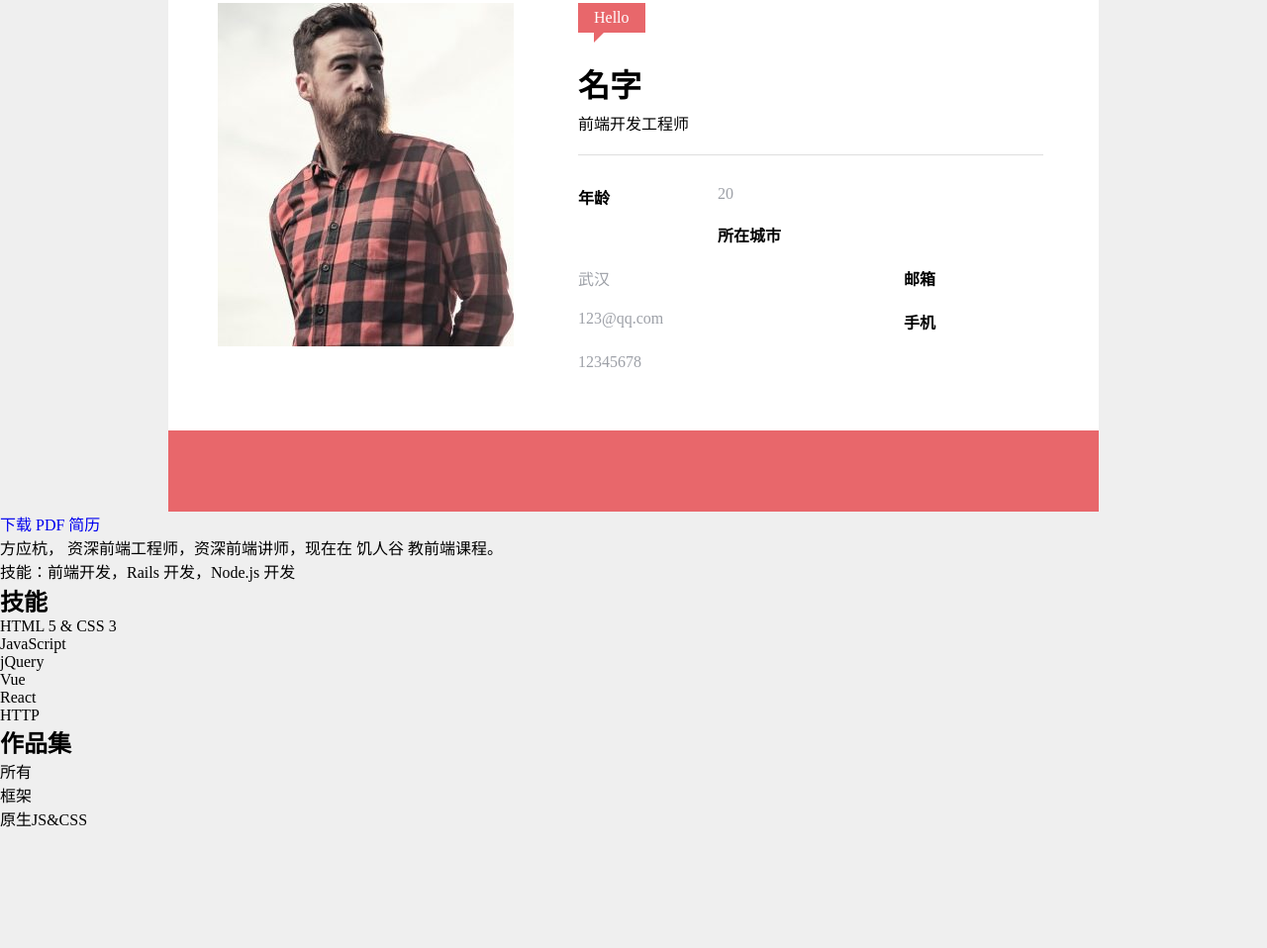
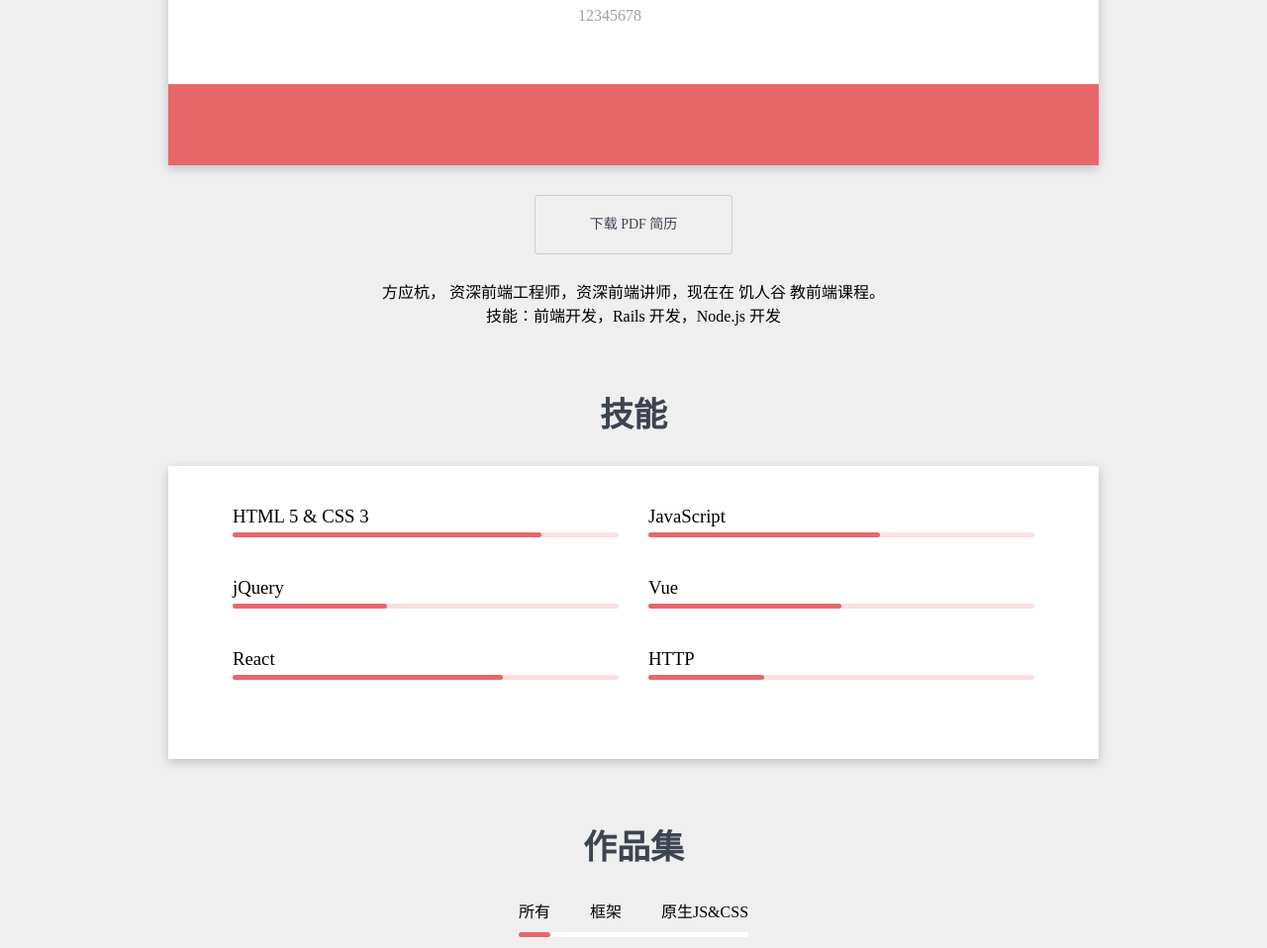
Before and after one commit to zzz-y/blog, a plain HTML site: page resume/index.html in a window 1280 px wide. Shown: the part 562-1520 px from the top of the page at 99% size. Before the commit the page ends 1401 px from the top, so only its background shows below. Drawn offline with Linux system fonts and the light colour scheme.

Commit message:
第12课 完成页面布局

```diff
--- a/resume/index.css
+++ b/resume/index.css
@@ -16,6 +16,14 @@ hr {
     height: 0;
     border: none;
     border-bottom: 1px solid #dedede;
+}
+
+ul, ol {
+    list-style: none;
+}
+
+h1, h2, h3, h4, h5, h6 {
+    font-weight: normal;
 }
 
 .clearfix::after {
@@ -88,8 +96,9 @@ hr {
 
 .userCard {
     max-width: 940px;
-    margin: 0 auto;
+    margin: -350px auto 0;
     background: #fff;
+    box-shadow: 0 3px 10px rgba(0, 0, 0, 0.2);
 }
 
 .userCard .text {
@@ -137,13 +146,15 @@ hr {
     margin-bottom: 10px;
 }
 
-.userCard .welcome .triangle {
+.userCard .welcome::after {
+    content: '';
     display: block;
     border: 10px solid transparent;
     border-top: 0;
     border-left-color: #e8676b;
     position: absolute;
     bottom: -10px;
+    left: 10px;
 }
 
 .userCard .summary {
@@ -154,18 +165,156 @@ hr {
     background: #e8676b;
     text-align: center;
 }
-.userCard > footer.media a{
+
+.userCard > footer.media a {
     display: inline-block;
     border-radius: 50%;
     margin: 20px 16px;
     padding: 6px;
 }
-.userCard > footer.media a:hover{
-    background: rgba(0,0,0,0.1);
+
+.userCard > footer.media a:hover {
+    background: rgba(0, 0, 0, 0.1);
 }
+
 .userCard > footer.media .icon {
     color: #fff;
     width: 30px;
     height: 30px;
     vertical-align: top;
 }
+
+.downloadResume-wrapper {
+    text-align: center;
+    margin-top: 30px;
+}
+
+.downloadResume {
+    font-size: 14px;
+    padding: 21px 55px;
+    line-height: 16px;
+    display: inline-block;
+    border: 1px solid #cdcdcd;
+    color: #3d4451;
+    border-radius: 3px;
+    transition: box-shadow 0.3s;
+    margin-bottom: 25px;
+}
+
+.downloadResume:hover {
+    box-shadow: 0 5px 10px 0 rgba(0, 0, 0, 0.5);
+}
+
+.selfIntroduction {
+    max-width: 940px;
+    margin: 0 auto;
+    text-align: center;
+}
+
+section.skills,
+section.portfolio {
+    padding-top: 70px;
+    max-width: 940px;
+    margin: 0 auto;
+}
+
+.section-title {
+    text-align: center;
+    color: #3d4451;
+    font-size: 34px;
+    line-height: 1.2;
+    font-weight: 600;
+    margin-bottom: 30px;
+}
+
+.skills ol {
+    padding: 40px 50px;
+    background: #fff;
+    box-shadow: 0 3px 10px rgba(0, 0, 0, 0.2);
+}
+
+.skills ol li {
+    float: left;
+    width: 50%;
+    margin-bottom: 40px;
+    box-sizing: border-box;
+    padding: 0 15px;
+}
+
+.skills .progressBar {
+    margin-top: 5px;
+    height: 5px;
+    background: #e8676b33;
+    border-radius: 2px;
+}
+
+.skills .progressBar .progress {
+    height: 100%;
+    width: 80%;
+    border-radius: 5px;
+    background: #e8676b;
+}
+
+.portfolio {
+    text-align: center;
+    padding-bottom: 80px;
+}
+
+.portfolio nav {
+    display: inline-block;
+    vertical-align: top;
+}
+
+.portfolio nav ol {
+    display: inline-block;
+    vertical-align: top;
+}
+
+.portfolio nav ol li {
+    float: left;
+    margin-left: 40px;
+    cursor: pointer;
+}
+
+.portfolio nav ol li:first-child {
+    margin-left: 0;
+}
+
+.portfolio nav .bar {
+    height: 5px;
+    background: #fff;
+    border-radius: 5px;
+    margin-top: 10px;
+    margin-bottom: 30px;
+}
+
+.portfolio nav .bar .bar-inner {
+    height: 100%;
+    background: #e8676b;
+    border-radius: 5px;
+    transition: all 0.3s;
+}
+
+.portfolio nav .bar.state-1 .bar-inner {
+    margin-left: 0;
+    width: 32px;
+}
+
+.portfolio nav .bar.state-2 .bar-inner {
+    margin-left: 65px;
+    width: 50px;
+}
+
+.portfolio nav .bar.state-3 .bar-inner {
+    margin-left: 140px;
+    width: 95px;
+}
+
+.portfolio .works {
+    position: relative;
+}
+
+.portfolio .works > .big,
+.portfolio .works > .small {
+    position: absolute;
+}
--- a/resume/index.html
+++ b/resume/index.html
@@ -7,7 +7,8 @@
     <script src="//at.alicdn.com/t/font_875946_x1tgmrxzcme.js"></script>
     <style type="text/css">
         .icon {
-            width: 1em; height: 1em;
+            width: 1em;
+            height: 1em;
             vertical-align: -0.15em;
             fill: currentColor;
             overflow: hidden;
@@ -41,7 +42,7 @@
                 <img src="./img/avatar.jpg" alt="头像">
             </div>
             <div class="text">
-                <span class="welcome">Hello<span class="triangle"></span></span>
+                <span class="welcome">Hello</span>
                 <h1>名字</h1>
                 <p>前端开发工程师</p>
                 <hr>
@@ -75,36 +76,88 @@
             </a>
         </footer>
     </div>
-    <a class="button" href="#">下载 PDF 简历</a>
-    <p>
+    <p class="downloadResume-wrapper">
+        <a class="downloadResume" href="./growth.pdf" target="_blank" download>下载 PDF 简历</a>
+    </p>
+    <p class="selfIntroduction">
         方应杭， 资深前端工程师，资深前端讲师，现在在 饥人谷 教前端课程。<br>
         技能：前端开发，Rails 开发，Node.js 开发
     </p>
 </main>
-<section>
-    <h2>技能</h2>
-    <ol>
-        <li>HTML 5 &amp; CSS 3</li>
-        <li>JavaScript</li>
-        <li>jQuery</li>
-        <li>Vue</li>
-        <li>React</li>
-        <li>HTTP</li>
+<section class="skills">
+    <div class="section-title">技能</div>
+    <ol class="clearfix">
+        <li>
+            <h3>HTML 5 &amp; CSS 3</h3>
+            <div class="progressBar">
+                <div class="progress"></div>
+            </div>
+        </li>
+        <li>
+            <h3>JavaScript</h3>
+            <div class="progressBar">
+                <div class="progress" style="width: 60%"></div>
+            </div>
+        </li>
+        <li>
+            <h3>jQuery</h3>
+            <div class="progressBar">
+                <div class="progress" style="width: 40%"></div>
+            </div>
+        </li>
+        <li>
+            <h3>Vue</h3>
+            <div class="progressBar">
+                <div class="progress" style="width: 50%"></div>
+            </div>
+        </li>
+        <li>
+            <h3>React</h3>
+            <div class="progressBar">
+                <div class="progress" style="width: 70%"></div>
+            </div>
+        </li>
+        <li>
+            <h3>HTTP</h3>
+            <div class="progressBar">
+                <div class="progress" style="width: 30%"></div>
+            </div>
+        </li>
     </ol>
 </section>
-<section>
-    <h2>作品集</h2>
+<section class="portfolio">
+    <div class="section-title">作品集</div>
     <nav>
-        <ol>
-            <li>所有</li>
-            <li>框架</li>
-            <li>原生JS&amp;CSS</li>
+        <ol class="clearfix">
+            <li id="portfolio1">所有</li>
+            <li id="portfolio2">框架</li>
+            <li id="portfolio3">原生JS&amp;CSS</li>
         </ol>
+        <div id="portfolioBar" class="bar state-1">
+            <div class="bar-inner"></div>
+        </div>
     </nav>
-    <div class="works">
-        <div class="big"></div>
-        <div class="small"></div>
-        <div class="small"></div>
+    <script>
+        portfolio1.onclick = function () {
+          portfolioBar.className='bar state-1'
+        }
+        portfolio2.onclick = function () {
+          portfolioBar.className='bar state-2'
+        }
+        portfolio3.onclick = function () {
+          portfolioBar.className='bar state-3'
+        }
+    </script>
+    <div class="works" style="height: 597px">
+        <div class="big" style="top: 0;left:0;">
+            <img src="./img/1.jpg" alt="作品1">
+        </div>
+        <div class="small" style="top: 0;left: 637px" >
+            <img src="./img/2.jpg" alt="作品2">
+        </div>
+        <div class="small"style="top: 312px;left: 637px">
+            <img src="./img/3.jpg" alt="作品3">
+        </div>
     </div>
 </section>
 </body>
```
Also changed, not shown: resume/img/1.jpg (added), resume/img/2.jpg (added), resume/img/3.jpg (added), 1 other file.
